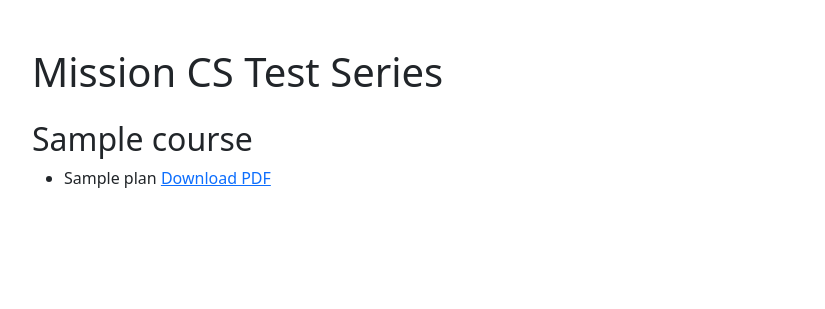
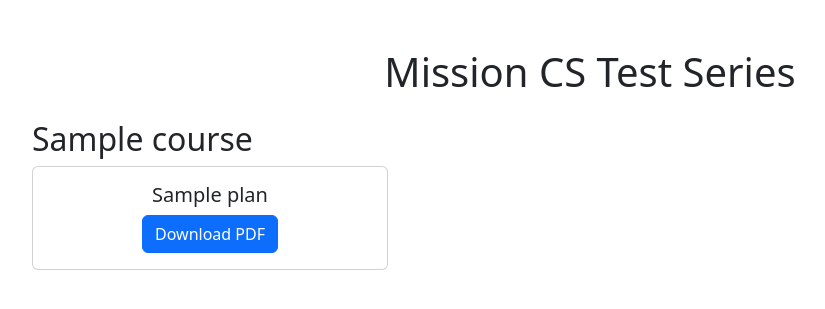
Before and after one commit to cawalamemes/schedule, a FastAPI app: template templates/user_dashboard.html in a window 1280 px wide. Shown: the top 309 px of the page, without its empty margins (50-875 px from the left). Run offline with FastAPI, Linux system fonts and the light colour scheme; the template is opened without the code that fills it: most values are stand-ins (such as "Sample title", 1, 10 or a date in 2020).

Commit message:
Update user_dashboard.html

```diff
--- a/templates/user_dashboard.html
+++ b/templates/user_dashboard.html
@@ -7,21 +7,26 @@
     <link href="https://cdn.jsdelivr.net/npm/bootstrap@5.3.0/dist/css/bootstrap.min.css" rel="stylesheet">
 </head>
 <body>
-    <div class="container mt-5">
-        <h1>Mission CS Test Series</h1>
-        {% for course in courses %}
-        <div class="mt-4">
-            <h2>{{ course.title }}</h2>
-            <ul>
-                {% for plan in course.plans %}
-                <li>
-                    {{ plan.name }}
-                    <a href="{{ plan.pdf_url }}" target="_blank">Download PDF</a>
-                </li>
-                {% endfor %}
-            </ul>
+<div class="container my-5">
+    <h1 class="text-center mb-4">Mission CS Test Series</h1>
+    {% for course in courses %}
+    <div class="mb-4">
+        <h2>{{ course.title }}</h2>
+        <div class="row">
+            {% for plan in course.plans %}
+            <div class="col-md-4 col-sm-6 mb-3">
+                <div class="card">
+                    <div class="card-body text-center">
+                        <h5 class="card-title">{{ plan.name }}</h5>
+                        <a href="{{ plan.pdf_url }}" target="_blank" class="btn btn-primary">Download PDF</a>
+                    </div>
+                </div>
+            </div>
+            {% endfor %}
         </div>
-        {% endfor %}
     </div>
+    {% endfor %}
+</div>
+<script src="https://cdn.jsdelivr.net/npm/bootstrap@5.3.0/dist/js/bootstrap.bundle.min.js"></script>
 </body>
 </html>
```
